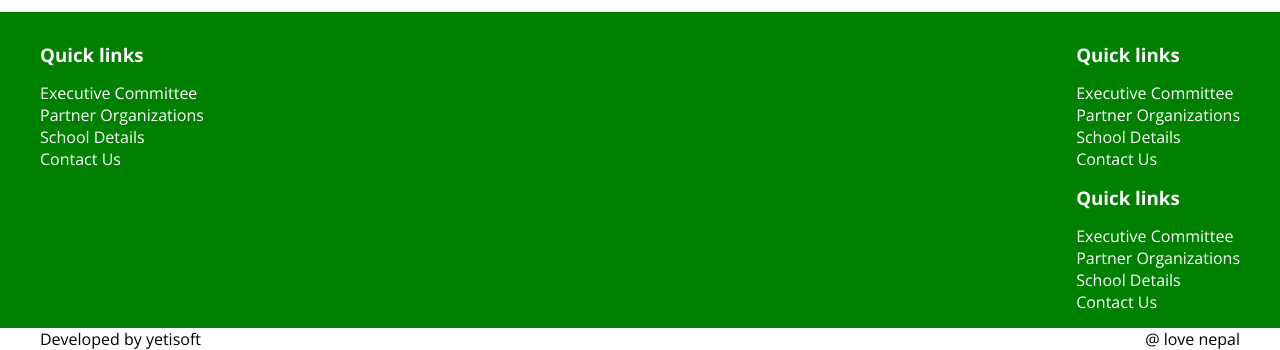
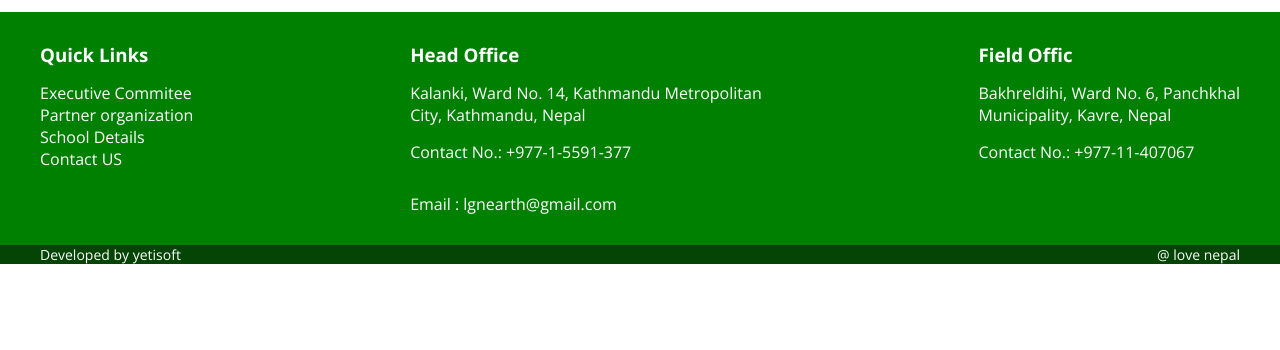
Before and after one commit to yadavpritam470-source/love-green, a plain HTML site: page index.html in a window 1280 px wide. Shown: the part 1356-1706 px from the top of the page. After the commit the page ends 1620 px from the top, so only its background shows below. Drawn offline with nearby package versions, Linux system fonts and the light colour scheme.

Commit message:
Update index.html

```diff
--- a/index.html
+++ b/index.html
@@ -59,38 +59,40 @@
     <footer class="p">
         <div class="con flex js">
          <div>
-                <h3 class="p">Quick links</h3>
+            <h3 class="p">Quick Links</h3>
             <ul>
-               <li> Executive Committee</li>
-                <li></li>Partner Organizations
+                <li>Executive Commitee</li>
+                <li>Partner organization</li>
                 <li>School Details</li>
-                    <li>Contact Us</li>
+                <li>Contact US</li>
             </ul>
          </div>
          <div>
-                <h3 class="p">Quick links</h3>
+            <h3 class="p">Head Office</h3>
             <ul>
-               <li> Executive Committee</li>
-                <li></li>Partner Organizations
-                 <li>School Details</li>
-                    <li>Contact Us</li>
+                <li>Kalanki, Ward No. 14, Kathmandu Metropolitan</li>
+                <li>City, Kathmandu, Nepal </li>
+                <li class="p">Contact No.: +977-1-5591-377</li>
+                <li class="p">Email : lgnearth@gmail.com </li>
             </ul>
+         </div>
          <div>
-                <h3 class="p">Quick links</h3>
+            <h3 class="p">Field Offic</h3>
             <ul>
-               <li> Executive Committee</li>
-                <li></li>Partner Organizations
-                 <li>School Details</li>
-                    <li>Contact Us</li>
+                <li>Bakhreldihi, Ward No. 6, Panchkhal</li>
+                <li>Municipality, Kavre, Nepal</li>
+                <li class="p">Contact No.: +977-11-407067</li>
+
             </ul>
          </div>
         </div>
     </footer>
-
+       <section class="top">
         <div class="con flex ai js">
             <p>Developed by yetisoft</p>
             <p>@ love nepal</p>
         </div>
     </section>
 </body>
+
 </html>
```
Lines whose indentation alone changed are shown as unchanged.
